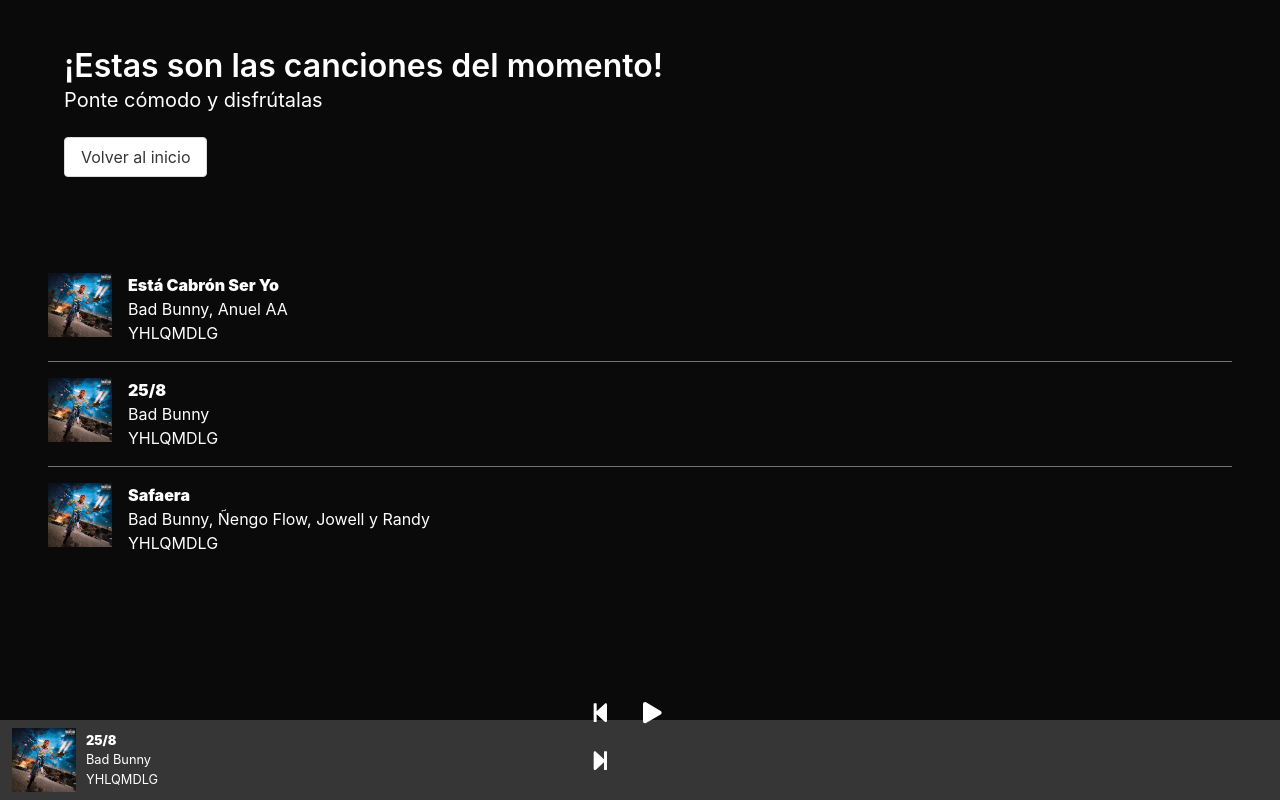
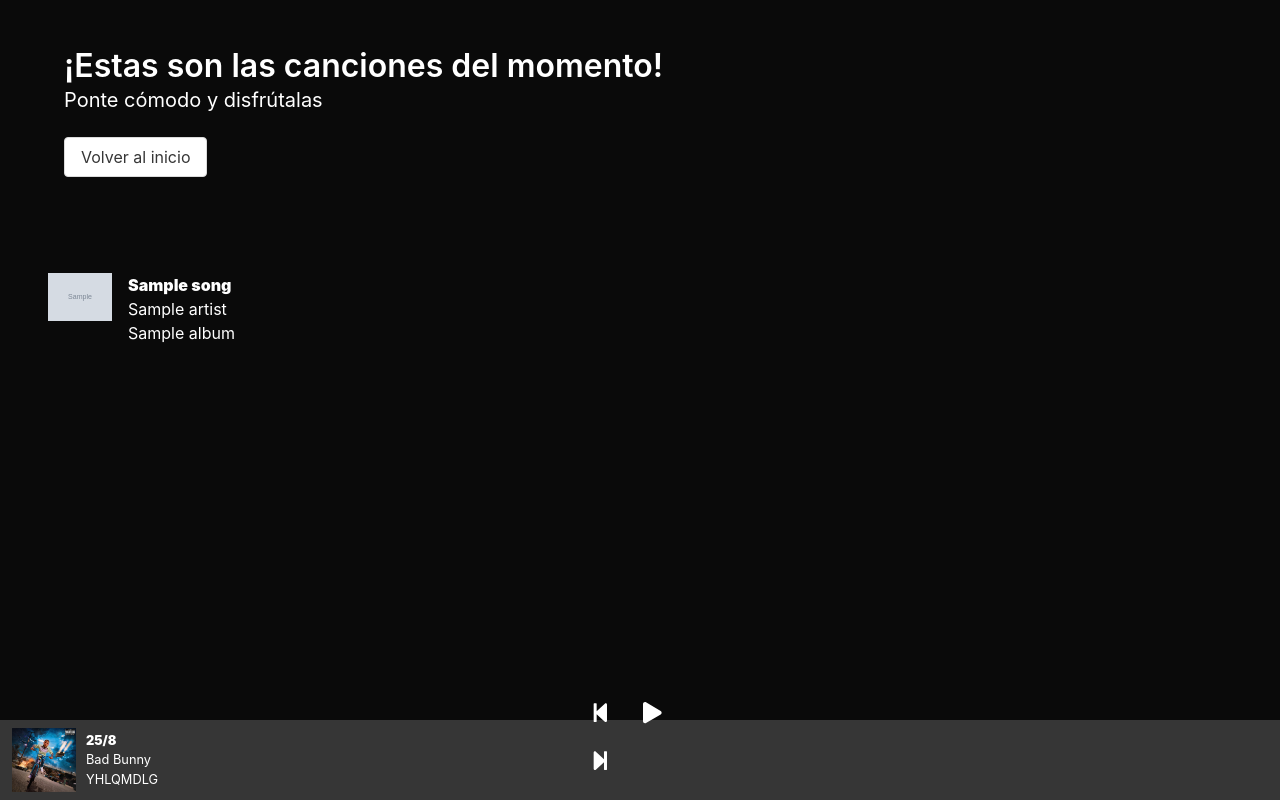
Before and after one commit to mauricio-chavez/napster-ingenieria-software, a Django app: page /top_songs in a window 1280 px wide. Run offline with Django 3.2, Linux system fonts and the light colour scheme; tables that the repository leaves empty hold one stand-in row (values such as "Sample post"); grey boxes marked "Sample" are stand-in pictures; some libraries are stand-ins or nearby versions.

Commit message:
Práctica 5

```diff
--- a/napster/music/apps.py
+++ b/napster/music/apps.py
@@ -3,3 +3,4 @@
 
 class MusicConfig(AppConfig):
     name = 'music'
+    verbose_name = 'Música'
--- a/napster/music/models.py
+++ b/napster/music/models.py
@@ -5,7 +5,7 @@
 from django.db import models
 
 
-def image_filepath(instance, filename):
+def music_model_filepath(instance, filename):
     """Returns a filename for music instance"""
     if instance.__class__.__name__ == 'Artist':
         path = 'artists/images'
@@ -22,8 +22,7 @@
 
 class MusicModel(models.Model):
     """Abstract model to create concrete music models"""
-    name = models.CharField(max_length=128)
-    image = models.ImageField(upload_to=image_filepath)
+    name = models.CharField('Nombre', max_length=128)
 
     class Meta:
         abstract = True
@@ -32,20 +31,40 @@
         return self.name
 
     def extension(self):
-        _, ext = os.path.splitext(self.image.name)
+        if self.__class__.__name__ == 'Song':
+            _, ext = os.path.splitext(self.file.name)
+        else:
+            _, ext = os.path.splitext(self.image.name)
         return ext
 
 
 class Artist(MusicModel):
     """Artist model with an image"""
-    pass
+    image = models.ImageField('Imagen', upload_to=music_model_filepath)
+
+    class Meta:
+        verbose_name = 'Artista'
 
 
 class Album(MusicModel):
     """Album model with a image and an artist"""
-    artist = models.ForeignKey(to=Artist, on_delete=models.CASCADE)
+    image = models.ImageField('Imagen', upload_to=music_model_filepath)
+    artist = models.ForeignKey(
+        verbose_name='Artista',
+        to=Artist,
+        on_delete=models.CASCADE
+    )
 
 
 class Song(MusicModel):
     """Song model with a album and a image"""
-    album = models.ForeignKey(to=Album, on_delete=models.CASCADE)
+    file = models.FileField('Archivo', upload_to=music_model_filepath)
+    album = models.ForeignKey(
+        verbose_name='Álbum',
+        to=Album,
+        on_delete=models.CASCADE
+    )
+
+    class Meta:
+        verbose_name = 'Canción'
+        verbose_name_plural = 'Canciones'
--- a/napster/music/views.py
+++ b/napster/music/views.py
@@ -1,13 +1,15 @@
 """Music app views"""
 
-from django.views.generic import TemplateView
+from django.shortcuts import render
+from django.views.generic import TemplateView, ListView
 
-from django.shortcuts import render
+from .models import Song
 
 
 class IndexView(TemplateView):
     template_name = 'music/index.html'
 
 
-class TopSongsView(TemplateView):
+class TopSongsView(ListView):
+    model = Song
     template_name = 'music/top-songs.html'
--- a/napster/static/css/main.css
+++ b/napster/static/css/main.css
@@ -1,5 +1,5 @@
 body {
-  height: 100vh;
+  min-height: 100vh;
 }
 
 .song-info {
--- /dev/null
+++ b/napster/static/css/top-songs.css
@@ -0,0 +1,10 @@
+.song:hover {
+  cursor: pointer;
+  padding: 10px 10px;
+  border-radius: 5px;
+  background-color: #181818;
+}
+
+.song {
+  border-top: none !important;
+}
--- a/napster/static/js/player.js
+++ b/napster/static/js/player.js
@@ -3,11 +3,12 @@
 const $stepBackwardButton = document.querySelector('#step-backward-button')
 const $stepForwardButton = document.querySelector('#step-forward-button')
 const $audio = document.querySelector('#audio')
+const $playingSong = document.querySelector('#playing-song')
+const $playingArtist = document.querySelector('#playing-artist')
+const $playingAlbum = document.querySelector('#playing-album')
+const $playingCover = document.querySelector('#playing-cover')
+const $songAnchors = document.querySelectorAll('.song')
 let playing = false
-
-$audio.addEventListener('ended', () => {
-  stop()
-})
 
 function play() {
   $playButton.classList.add('is-hidden')
@@ -44,7 +45,45 @@
   }
 }
 
+function changeSong(e) {
+  e.preventDefault()
+  let currentNode = e.target
+
+  while (currentNode.nodeName !== 'ARTICLE') {
+    currentNode = currentNode.parentElement
+  }
+  const songName = currentNode.querySelector('.song-name').innerHTML
+  const artistName = currentNode.querySelector('.artist-name').innerHTML
+  const albumName = currentNode.querySelector('.album-name').innerHTML
+  const coverSrc = currentNode.querySelector('.cover').src
+
+  $playingSong.innerHTML = songName
+  $playingArtist.innerHTML = artistName
+  $playingAlbum.innerHTML = albumName
+  $playingCover.src = coverSrc
+
+  $audio.src = currentNode.dataset.url
+  play()
+}
+
+$audio.addEventListener('ended', () => {
+  stop()
+})
+
+$audio.addEventListener('play', e => {
+  play()
+})
+
+$audio.addEventListener('pause', e => {
+  e.preventDefault()
+  pause()
+})
+
 $playButton.addEventListener('click', togglePlaying)
 $pauseButton.addEventListener('click', togglePlaying)
 $stepBackwardButton.addEventListener('click', stepBackward)
 $stepForwardButton.addEventListener('click', stepForward)
+
+$songAnchors.forEach(anchor => {
+  anchor.addEventListener('click', changeSong)
+})
--- a/napster/templates/_player.html
+++ b/napster/templates/_player.html
@@ -11,11 +11,12 @@
         src="{% static 'img/yhlqmdlg.jpg' %}"
         alt="YHLQMDLG - Bad Bunny"
         style="max-height: 4rem;"
+        id="playing-cover"
       />
       <div class="container has-text-white song-info">
-        <p class="song-title">25/8</p>
-        <p>Bad Bunny</p>
-        <p>YHLQMDLG</p>
+        <p class="song-title" id="playing-song">25/8</p>
+        <p id="playing-artist">Bad Bunny</p>
+        <p id="playing-album">YHLQMDLG</p>
       </div>
     </a>
     <div class="container has-text-white player-buttons" id="player-buttons">
--- a/napster/templates/music/top-songs.html
+++ b/napster/templates/music/top-songs.html
@@ -1,7 +1,18 @@
-{% extends 'base.html' %} {% load static %} {% block title %}
+{% extends 'base.html' %}
+
+{% load static %}
+
+
+{% block meta %}
+<link rel="stylesheet" href="{% static 'css/top-songs.css' %}">
+{% endblock meta %}
+
+
+{% block title %}
 <title>Canciones populares</title>
-{% endblock title %} {% block content %}
+{% endblock title %}
 
+{% block content %}
 <section class="hero">
   <div class="hero-body">
     <div class="container">
@@ -17,50 +28,21 @@
 </section>
 
 <section class="section">
-  <article class="media">
+  {% for song in song_list %}
+    <article class="media song" data-url="{{song.file.url}}">
       <figure class="media-left">
         <p class="image is-64x64">
-        <img src="{% static 'img/yhlqmdlg.jpg' %}" />
+          <img class="cover" src="{{ song.album.image.url }}" />
         </p>
       </figure>
       <div class="media-content">
-      <div class="">
-        <p class="song-title has-text-white">Está Cabrón Ser Yo</p>
-        <p class="has-text-white">Bad Bunny, Anuel AA</p>
-        <p class="has-text-white">YHLQMDLG</p>
+        <div>
+          <p class="song-title has-text-white song-name">{{ song.name }}</p>
+          <p class="has-text-white artist-name">{{ song.album.artist }}</p>
+          <p class="has-text-white album-name">{{ song.album }}</p>
         </div>
       </div>
     </article>
-
-  <article class="media">
-    <figure class="media-left">
-      <p class="image is-64x64">
-        <img src="{% static 'img/yhlqmdlg.jpg' %}" />
-      </p>
-    </figure>
-    <div class="media-content">
-      <div class="">
-        <p class="song-title has-text-white">25/8</p>
-        <p class="has-text-white">Bad Bunny</p>
-        <p class="has-text-white">YHLQMDLG</p>
-      </div>
-    </div>
-  </article>
-
-  <article class="media">
-    <figure class="media-left">
-      <p class="image is-64x64">
-        <img src="{% static 'img/yhlqmdlg.jpg' %}" />
-      </p>
-    </figure>
-    <div class="media-content">
-      <div class="">
-        <p class="song-title has-text-white">Safaera</p>
-        <p class="has-text-white">Bad Bunny, Ñengo Flow, Jowell y Randy</p>
-        <p class="has-text-white">YHLQMDLG</p>
-      </div>
-    </div>
-  </article>
-
+  {% endfor %}
 </section>
 {% endblock content %}
```
Also changed, not shown: napster/music/migrations/0001_initial.py. Lines whose indentation alone changed are shown as unchanged.
